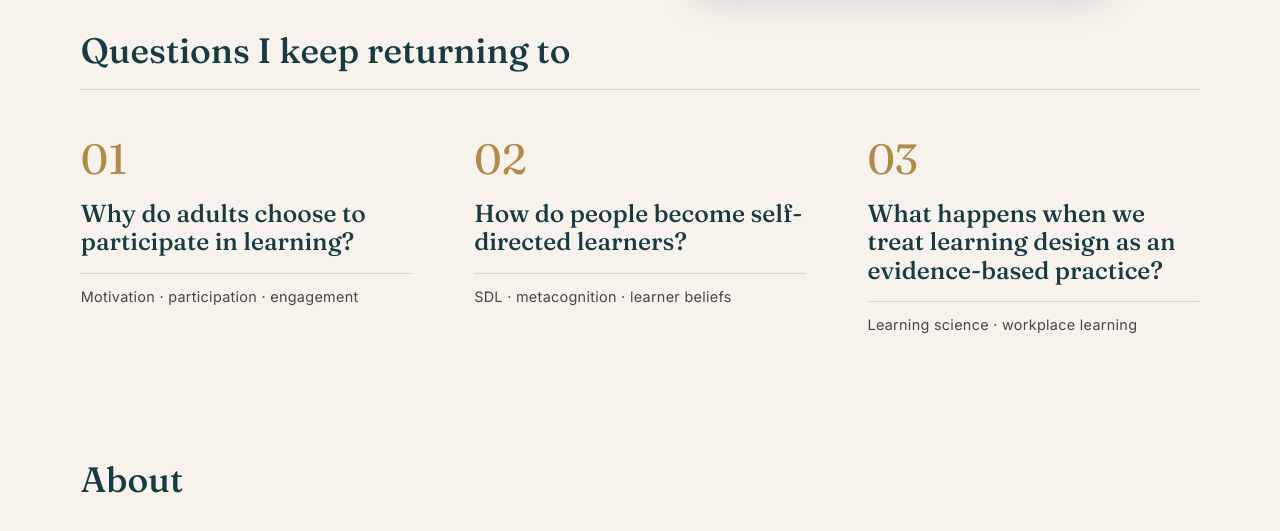
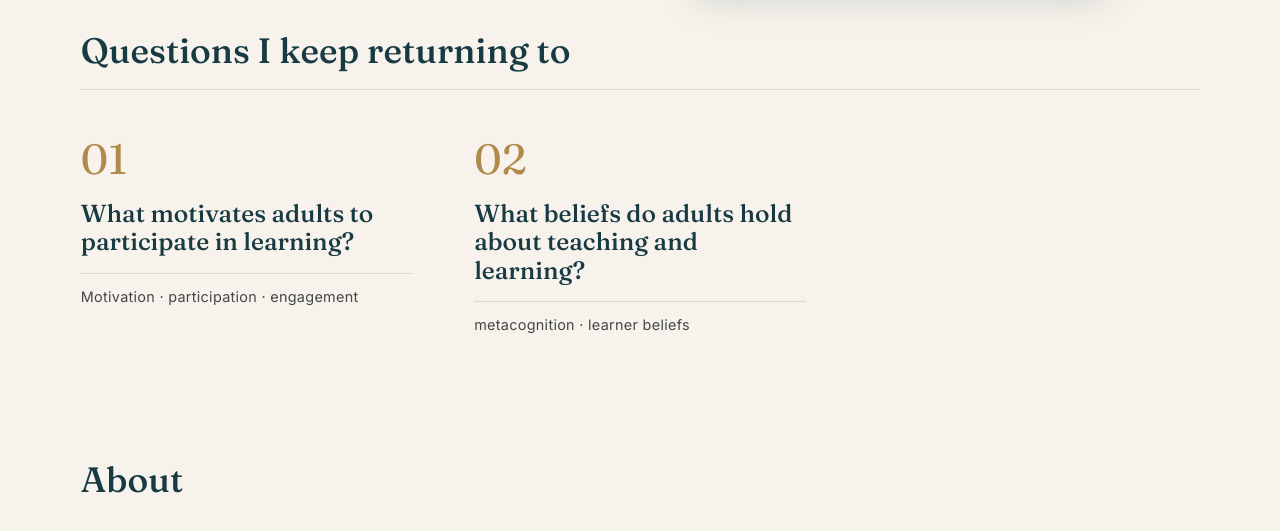
Before and after one commit to kristen-fm/portfolio, a plain HTML site: page index.html in a window 1280 px wide. Shown: the part 705-1236 px from the top of the page. Drawn offline with Linux system fonts and the light colour scheme.

Commit message:
Retag upskilling reflection as Theory; revise homepage questions
Change the Technical Upskilling reflection's category from Praxis to
Theory on both the listing and the post page so they match. Reword the
homepage "questions" section and trim it from three to two.

Co-Authored-By: Claude Opus 4.8 (1M context) <noreply@anthropic.com>

```diff
--- a/index.html
+++ b/index.html
@@ -70,18 +70,13 @@
           <div class="questions-grid">
             <article class="question">
               <span class="question-number">01</span>
-              <h3>Why do adults choose to participate in learning?</h3>
+              <h3>What motivates adults to participate in learning?</h3>
               <p class="question-tags">Motivation &middot; participation &middot; engagement</p>
             </article>
             <article class="question">
               <span class="question-number">02</span>
-              <h3>How do people become self-directed learners?</h3>
-              <p class="question-tags">SDL &middot; metacognition &middot; learner beliefs</p>
-            </article>
-            <article class="question">
-              <span class="question-number">03</span>
-              <h3>What happens when we treat learning design as an evidence-based practice?</h3>
-              <p class="question-tags">Learning science &middot; workplace learning</p>
+              <h3>What beliefs do adults hold about teaching and learning?</h3>
+              <p class="question-tags">metacognition &middot; learner beliefs</p>
             </article>
           </div>
         </div>
```
Also changed, not shown: reflections/index.html (+1 -1 lines), reflections/technical-upskilling/index.html (+1 -1 lines).
